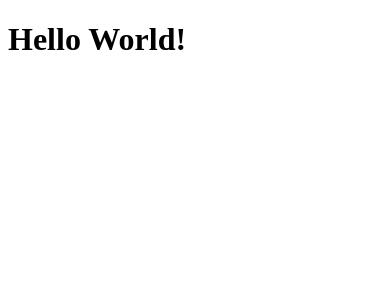
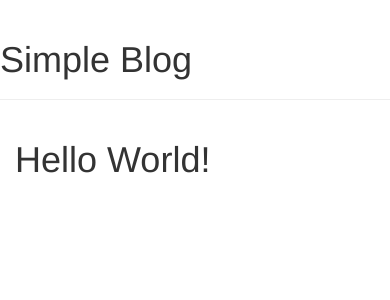
Before and after one commit to simongibbons/simple-blog, a Django app: page / in a window 390 px wide. Shown: the top 300 px of the page. Run offline with Django 3.2, Linux system fonts and the light colour scheme; some libraries are stand-ins or nearby versions.

Commit message:
Added bootstrap into template

```diff
--- /dev/null
+++ b/blog/templates/blog/base.html
@@ -0,0 +1,22 @@
+<!DOCTYPE html>
+<html lang="en">
+<head>
+    <meta charset="UTF-8">
+    <link rel="stylesheet" href="https://maxcdn.bootstrapcdn.com/bootstrap/3.3.6/css/bootstrap.min.css">
+    <title>Simple Blog</title>
+</head>
+<body>
+<div class="page-header">
+    <h1>Simple Blog</h1>
+</div>
+<div class="content container">
+    <div class="row">
+        <div class="col-md-8">
+            {% block content %}
+            {% endblock %}
+        </div>
+    </div>
+</div>
+
+</body>
+</html>
--- a/blog/templates/blog/post_list.html
+++ b/blog/templates/blog/post_list.html
@@ -1,10 +1,5 @@
-<!DOCTYPE html>
-<html lang="en">
-<head>
-    <meta charset="UTF-8">
-    <title>Simple Blog</title>
-</head>
-<body>
-    <h1> Hello World! </h1>
-</body>
-</html>
+{% extends 'blog/base.html' %}
+
+{% block content %}
+    <h1>Hello World!</h1>
+{% endblock %}
```
